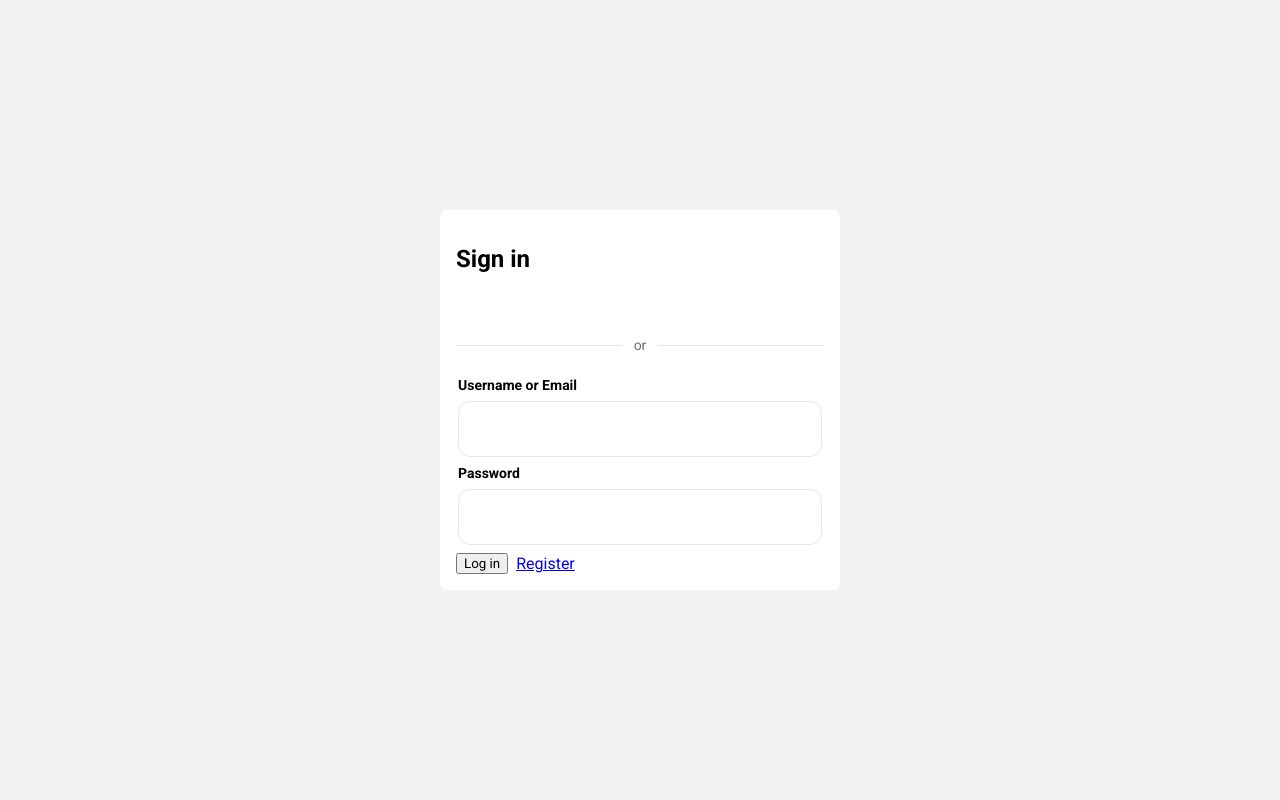
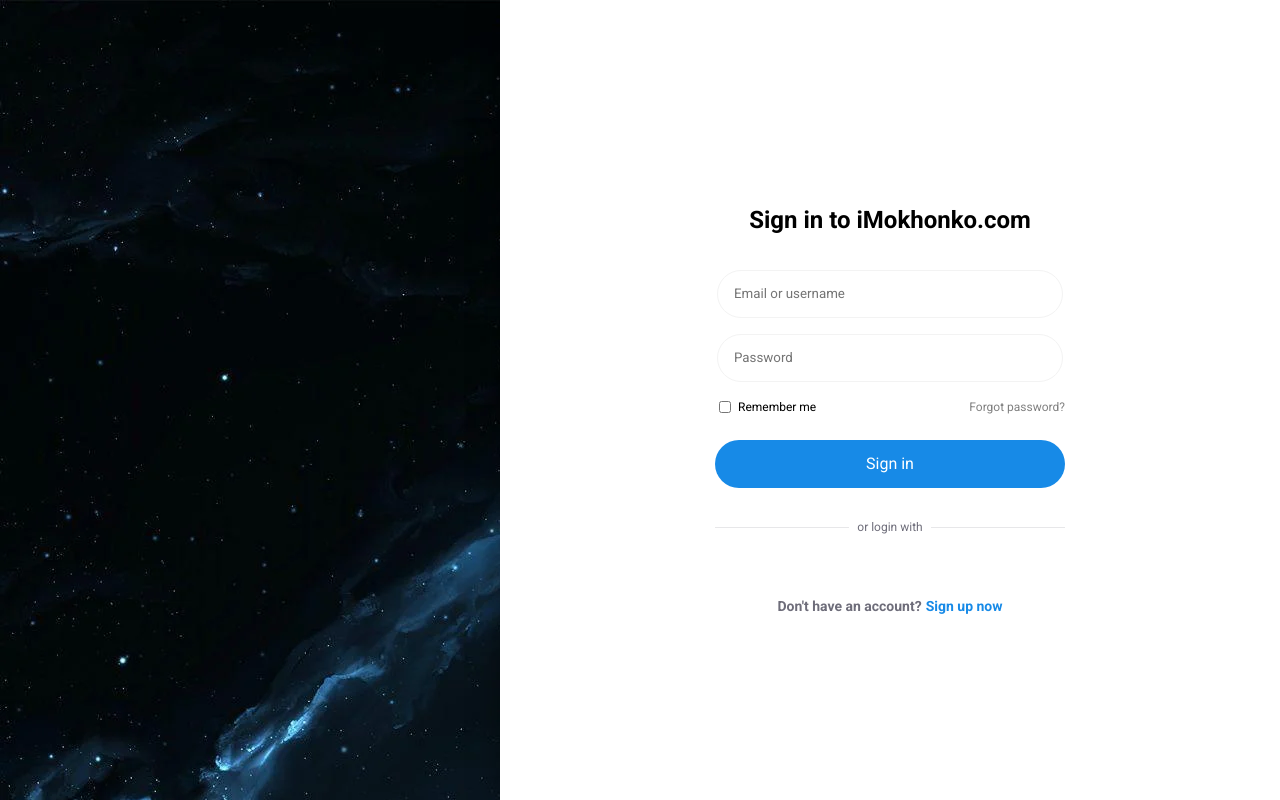
Before and after one commit to iMokhonko/auth-ui, a Vue app: page / in a window 1280 px wide. Built offline with nearby package versions, Linux system fonts and the light colour scheme.

Commit message:
chore: login page redesign

```diff
--- a/package.json
+++ b/package.json
@@ -11,6 +11,7 @@
     "core-js": "^3.8.3",
     "jwt-decode": "^4.0.0",
     "mime-types": "^2.1.35",
+    "uuid": "^9.0.1",
     "vue": "^3.2.13",
     "vue-router": "^4.0.3",
     "vuex": "^4.0.0"
--- a/src/App.vue
+++ b/src/App.vue
@@ -16,4 +16,9 @@
   box-sizing: border-box;
   font-family: 'Roboto', sans-serif;
 }
+
+.hidden-disable {
+  pointer-events: none;
+  user-select: none;
+}
 </style>
--- /dev/null
+++ b/src/components/reusable/CheckboxInput.vue
@@ -0,0 +1,57 @@
+<template>
+  <div class="checkbox">
+    <input :id="id" type="checkbox" v-model="checkedValue"/>
+    <label :for="id">{{ label }}</label>
+  </div>
+</template>
+
+<script>
+import { v4 as uuidv4 } from 'uuid';
+
+export default {
+  props: {
+    label: {
+      type: String,
+      required: true
+    },
+    value: {
+      type: Boolean,
+      default: false
+    }
+  },
+
+  computed: {
+    id() {
+      return uuidv4();
+    },
+
+    checkedValue: {
+      get() {
+        return this.value;
+      },
+
+      set(value) {
+        this.$emit('update:value', value);
+      }
+    }
+  }
+}
+</script>
+
+<style lang="scss" scoped>
+.checkbox {
+  display: flex;
+  align-items: center;
+  column-gap: 4px;
+  user-select: none;
+  font-size: 12px;
+
+  & > input {
+    width: 12px;
+    height: 12px;
+    outline: none;
+    border: 1px solid rgb(243, 243, 243);
+    background: #fff;
+  }
+}
+</style>
--- a/src/components/reusable/LabeledDivider.vue
+++ b/src/components/reusable/LabeledDivider.vue
@@ -12,13 +12,14 @@
   justify-content: center;
   position: relative;
   padding: 16px 0;
+  user-select: none;
 
   &__text {
     background: #fff;
-    padding: 0 12px;
+    padding: 0 8px;
     z-index: 2;
     color: #6e6d7a;
-    font-size: 14px;
+    font-size: 12px;
   }
 
   &::before {
--- /dev/null
+++ b/src/components/reusable/PrimaryButton.vue
@@ -0,0 +1,80 @@
+<template>
+  <button
+    class="btn-primary"
+    :class="[{
+      'disabled': isDisabled,
+      'loading': isLoading
+    }]"
+    @click="$emit('click', $event)"
+  >
+    <SpinLoader v-if="isLoading" />
+
+    <span
+      class="label"
+      :class="[{ 'visually-hidden': isLoading }]"
+    >
+    {{ label }}
+    </span>
+  </button>
+</template>
+
+<script>
+import SpinLoader from './SpinLoader';
+
+export default {
+  components: { SpinLoader },
+
+  props: {
+    label: {
+      type: String,
+      default: ''
+    },
+
+    isLoading: {
+      type: Boolean,
+      default: false
+    }
+  }
+}
+</script>
+
+<style scoped lang="scss">
+.btn-primary {
+  background-color: rgba(23,138,231, 1);
+  color: #fff;
+  height: 48px;
+  padding: 0 16px;
+  border: none;
+  border-radius: 5px;
+  cursor: pointer;
+  font-size: 16px;
+  width: 100%;
+  display: flex;
+  align-items: center;
+  justify-content: center;
+  border-radius: 48px;
+  position: relative;
+
+  &:hover,
+  &:focus-visible {
+    background-color: rgba(23,138,231, 0.9);
+    box-shadow: 0 0 0 4px rgba(23,138,231,0.1);
+    outline: none;
+  }
+
+  &.loading {
+    pointer-events: none;
+    user-select: none;
+  }
+
+  .loader {
+    position: absolute;
+  }
+
+  .visually-hidden {
+    opacity: 0;
+    user-select: none;
+    pointer-events: none;
+  }
+}
+</style>
--- /dev/null
+++ b/src/components/reusable/SpinLoader.vue
@@ -0,0 +1,19 @@
+<template>
+  <div class="loader" />
+</template>
+
+<style scoped lang="scss">
+.loader {
+  border: 2px solid rgba(255, 255, 255, 0.2);
+  border-top: 2px solid #fff;
+  border-radius: 50%;
+  width: 16px;
+  height: 16px;
+  animation: spin 1s linear infinite;
+}
+
+@keyframes spin {
+  0% { transform: rotate(0deg); }
+  100% { transform: rotate(360deg); }
+}
+</style>
--- a/src/components/reusable/TextInput.vue
+++ b/src/components/reusable/TextInput.vue
@@ -45,7 +45,7 @@
     modelValue: {
       type: String,
       default: '',
-    }
+    },
   },
 
   setup(props, { emit }) {
@@ -69,15 +69,16 @@
 
   input {
     width: 100%;
-    height: 56px;
-    padding: 18px 20px;
-    border-radius: 12px;
+    height: 48px;
+    padding: 8px 16px;
+    border-radius: 48px;
     outline: none;
-    border: 1px solid rgb(231, 231, 231);
+    border: 1px solid rgb(243, 243, 243);
+    background: #fff;
 
     &:focus-visible {
-      border-color: rgba(234,100,217,0.4);
-      box-shadow: 0 0 0 4px rgba(234,100,217,0.1);
+      border-color: rgba(23,138,231,0.4);
+      box-shadow: 0 0 0 4px rgba(23,138,231,0.1);
     }
   }
 
--- a/src/views/LoginView.vue
+++ b/src/views/LoginView.vue
@@ -1,44 +1,68 @@
 <template>
   <div class="auth-page">
 
-    <div class="auth-page__email-container">
-       <h2>Sign in</h2>
+    <div class="auth-page__bg-container" />
 
-      <div
-        v-if="isError"
-        class="auth-page__error-alert"
-      >
-        {{ errorMessage }}
-      </div>
+    <div
+      class="auth-page__auth-container"
+      :class="{
+        'auth-page__auth-container--loading-overlay': isGoogleCredentialsVerification
+      }"
+    >
+      <SpinLoader v-if="isGoogleCredentialsVerification" />
 
-      <GoogleAuth @authenticated="handleGoogleAuth" />
+        <div
+          class="auth-page__auth-container-inner"
+          :class="[{
+            'hidden-disable': isLoading
+          }]"
+        >
+          <h2>Sign in to iMokhonko.com</h2>
 
-      <LabeledDivider>or</LabeledDivider>
+          <!-- <div
+            v-if="isError"
+            class="auth-page__error-alert"
+          >
+            {{ errorMessage }}
+          </div> -->
 
-      <TextInput
-        label="Username or Email"
-        :model-value="login"
-        @update:modelValue="login = $event"
-      />
+          <TextInput
+            :model-value="login"
+            placeholder="Email or username"
+            @update:modelValue="login = $event"
+          />
 
-      <TextInput
-        label="Password"
-        type="password"
-        :model-value="password"
-        @update:modelValue="password = $event"
-      />
+          <TextInput
+            type="password"
+            placeholder="Password"
+            :model-value="password"
+            @update:modelValue="password = $event"
+          />
 
+          <div class="auth-page__login-action-container">
+            <CheckboxInput
+              label="Remember me"
+              v-model="isRememberMe"
+            />
 
-      <div class="auth-page__actions">
-        <button
-          :class="['auth-page__action-btn', { 'disabled': isLoading }]"
-          @click="signIn"
-        >
-          {{ isLoading ? 'Loging in...' : 'Log in' }}
-        </button>
-        <RouterLink :to="registerLinkUrl">Register</RouterLink>
-      </div>
+            <RouterLink class="auth-page__forgot-pass-link" :to="registerLinkUrl">Forgot password?</RouterLink>
+          </div>
 
+          <PrimaryButton
+            label="Sign in"
+            @click="signIn"
+            :is-loading="isLoading"
+          />
+
+          <LabeledDivider>or login with</LabeledDivider>
+
+          <GoogleAuth @authenticated="handleGoogleAuth" />
+
+          <div class="auth-page__sign-up-container">
+            Don't have an account? <RouterLink class="auth-page__sign-up-link" :to="registerLinkUrl">Sign up now</RouterLink>
+          </div>
+
+        </div>
     </div>
   </div>
 </template>
@@ -54,6 +78,9 @@
 
 import TextInput from '@/components/reusable/TextInput';
 import LabeledDivider from '@/components/reusable/LabeledDivider';
+import CheckboxInput from '@/components/reusable/CheckboxInput';
+import PrimaryButton from '@/components/reusable/PrimaryButton';
+import SpinLoader from '@/components/reusable/SpinLoader';
 
 export default {
   name: 'HomeView',
@@ -61,8 +88,12 @@
   components: {
     TextInput,
     GoogleAuth,
-    LabeledDivider
+    LabeledDivider,
+    CheckboxInput,
+    PrimaryButton,
+    SpinLoader
   },
+
 
   setup() {
     const router = useRouter();
@@ -72,11 +103,13 @@
 
     const login = ref('');
     const password = ref('');
+    const isRememberMe = ref(false);
 
     const isError = ref(false);
     const errorMessage = ref('')
 
     const isLoading = ref(false);
+    const isGoogleCredentialsVerification = ref(false);
 
     const registerLinkUrl = computed(() => redirect_url ? `/register?redirect_url=${redirect_url}` : '/register');
 
@@ -126,6 +159,8 @@
 
     const handleGoogleAuth = async (authResponse) => {
       try {
+        isGoogleCredentialsVerification.value = true;
+
         const response = await fetch(`https://${env['auth-api']}/sign-in`, {
           method: "POST",
           body: JSON.stringify({
@@ -154,13 +189,17 @@
         }
       } catch(e) {
          console.log(e);
+      } finally {
+        isGoogleCredentialsVerification.value = false;
       }
     };
 
     return {
       login,
       password,
+      isRememberMe,
       isLoading,
+      isGoogleCredentialsVerification,
       registerLinkUrl,
 
       isError,
@@ -175,48 +214,100 @@
 
 <style lang="scss" scoped>
 .auth-page {
-  background:#f2f2f2;
   width: 100%;
   height: 100%;
   display: flex;
-  align-items: center;
-  justify-content: center;
 
-  h2 {
-    margin-bottom: 32px;
+  &__bg-container {
+    width: 100%;
+    max-width: 500px;
+    background: url('@/assets/images/bg.webp');
+    object-fit: cover;
+    flex-shrink: 0;
   }
 
-  &__email-container {
-    width: 400px;
-    padding: 16px;
-    border-radius: 8px;
+  &__auth-container {
+    width: 100%;
+    display: flex;
+    justify-content: center;
+    align-items: center;
+    box-shadow: 0px 0px 30px 0px rgba(0,0,0,0.4);
     background: #fff;
-    display: flex;
-    flex-direction: column;
-    row-gap: 8px;
+    position: relative;
+
+    &--loading-overlay {
+      &:before {
+        position: absolute;
+        top: 0;
+        left: 0;
+        z-index: 100;
+        content: "";
+        background: rgba(0,0,0,0.5);
+        width: 100%;
+        height: 100%
+      }
+    }
+
+    .loader {
+      position: absolute;
+      z-index: 101;
+    }
+
+    &-inner {
+      max-width: 350px;
+      width: 100%;
+      display: flex;
+      flex-direction: column;
+      row-gap: 16px;
+
+      h2 {
+        text-align: center;
+      }
+
+      .btn-primary {
+        margin-top: 8px;
+      }
+    }
   }
 
-  &__actions {
+  &__login-action-container {
     display: flex;
     align-items: center;
-    column-gap: 8px;
+    justify-content: space-between;
   }
 
-  &__action-btn {
-    display: flex;
-    width: fit-content;
+  &__forgot-pass-link {
+    font-size: 12px;
+    color: grey;
+    text-decoration: none;
+
+    &:hover,
+    &:focus-visible {
+      text-decoration: underline;
+    }
   }
 
-  &__error-alert {
-    background: rgba(255, 0, 0, 0.7);
-    border-radius: 4px;
-    padding: 16px;
-    color: #000;
+  &__sign-up-container {
+    width: 100%;
+    display: flex;
+    align-items: center;
+    justify-content: center;
+    margin-top: 16px;
+    column-gap: 4px;
+
+    font-size: 14px;
+    font-weight: bold;
+    color: #6e6d7a;
   }
 
-  .disabled {
-    pointer-events: none;
-    opacity: 0.5;
+  &__sign-up-link {
+    text-decoration: none;
+    color: rgba(23,138,231, 1);
+
+    &:hover,
+    &:focus-visible {
+      text-decoration: underline;
+    }
   }
 }
 </style>
```
Also changed, not shown: src/assets/images/bg.webp (added), 1 other file (tests, documents, lock files or other folders).
